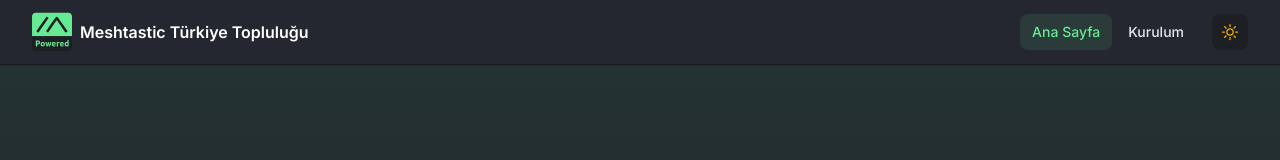
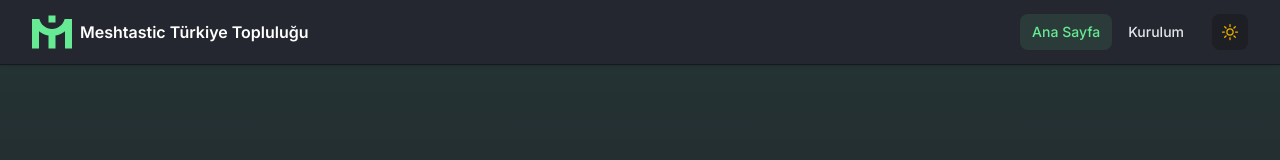
Before and after one commit to Purgatoria/tamesh.org, a Next.js app: page / in a window 1280 px wide. Shown: the top 160 px of the page. Built offline with nearby package versions, Linux system fonts and the light colour scheme.

Commit message:
Update logo and favicon to tamesh.svg and change its color to theme green

```diff
--- a/src/app/layout.js
+++ b/src/app/layout.js
@@ -17,6 +17,7 @@
             <head>
                 <title>{SITE_INFO.title}</title>
                 <meta name="description" content={SITE_INFO.description} />
+                <link rel="icon" type="image/svg+xml" href="/tamesh.svg" />
             </head>
             <body className={inter.className}>
                 <ThemeProvider>
--- a/src/components/Logo/Logo.js
+++ b/src/components/Logo/Logo.js
@@ -3,7 +3,7 @@
 export default function Logo({ className = '' }) {
   return (
     <Image
-      src="/logo.svg"
+      src="/tamesh.svg"
       alt="Logo"
       width={50}
       height={50}
```
Also changed, not shown: public/tamesh.svg (added).
